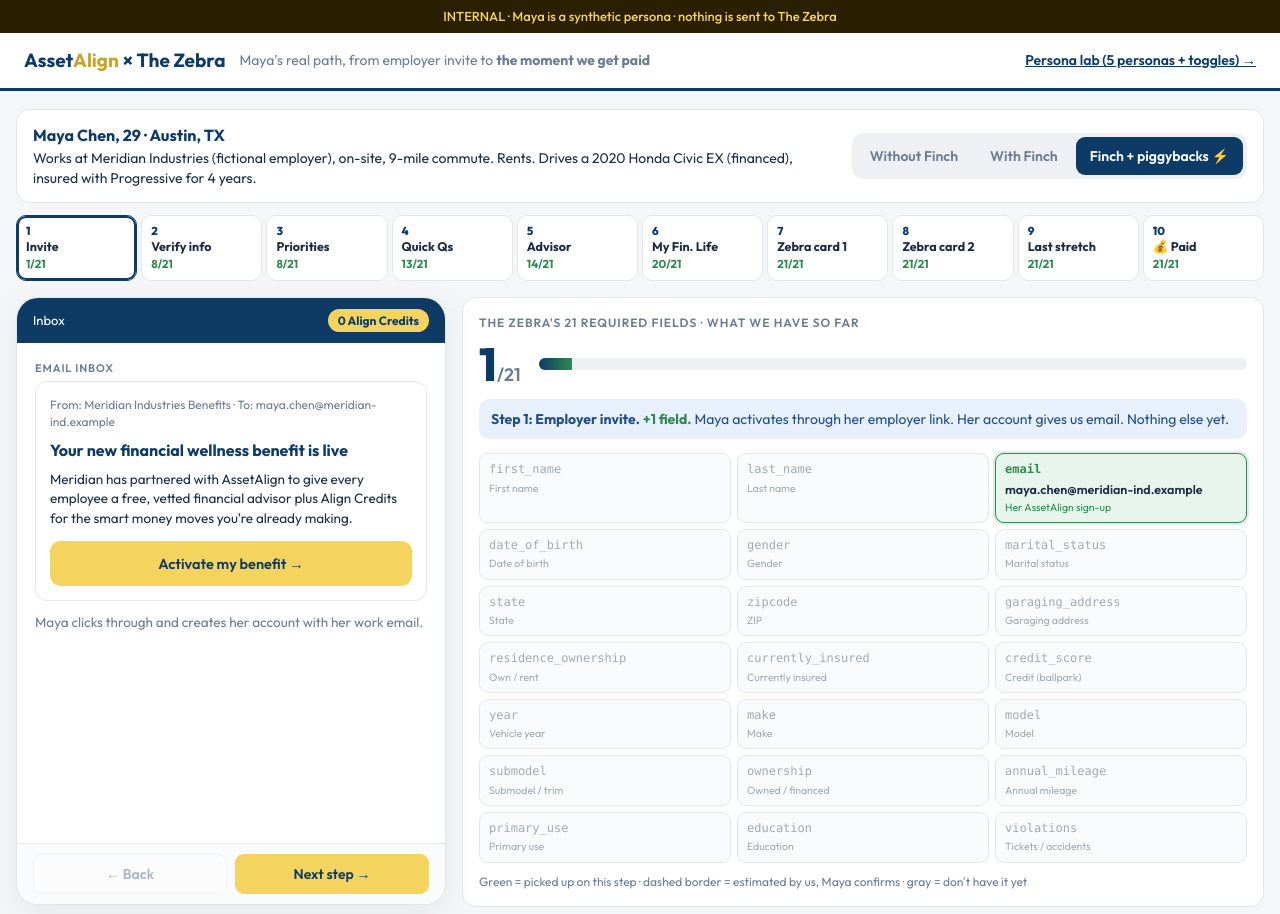
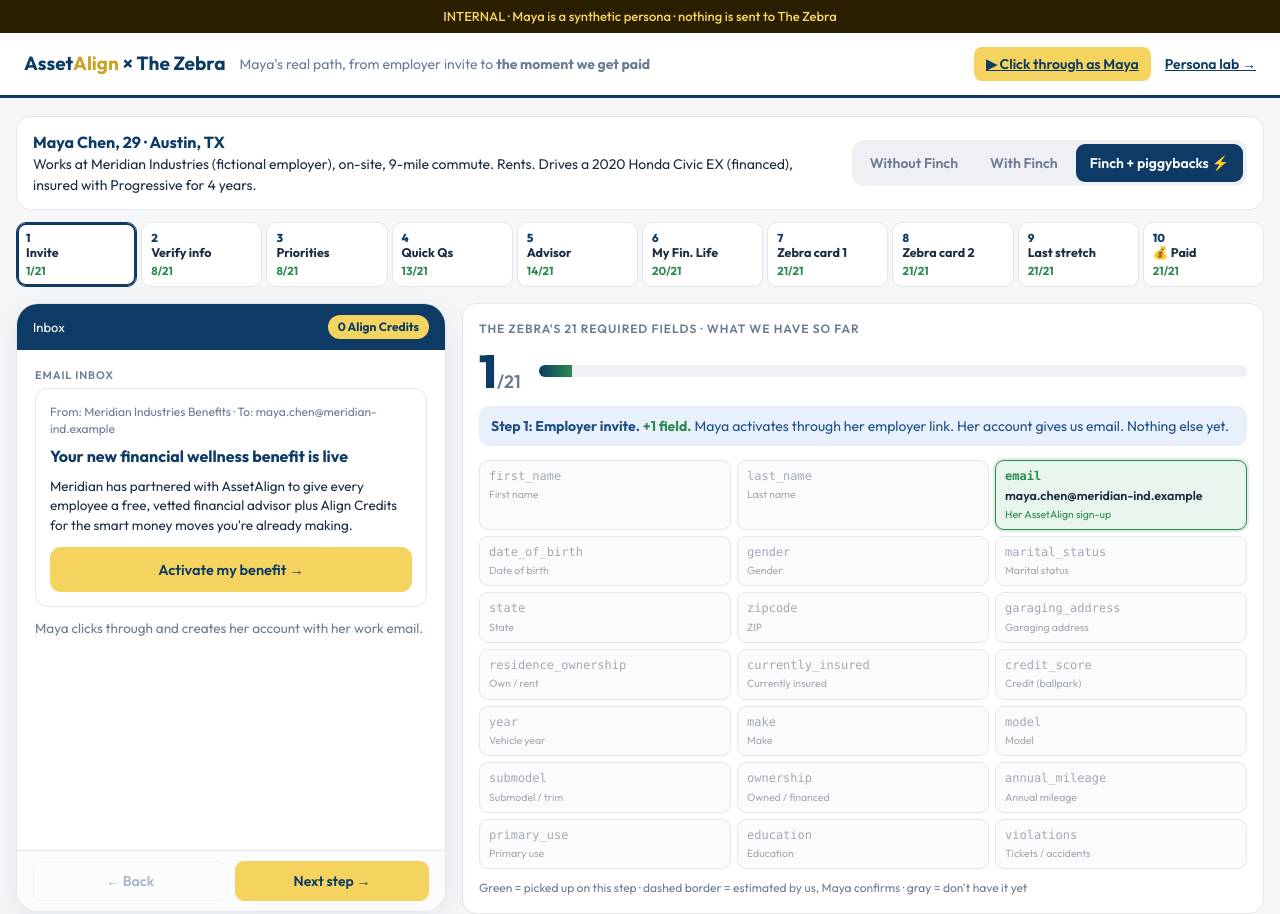
Before and after one commit to AssetAlign/assetalign-zebra-revenue-lab, a plain HTML site: page index.html in a window 1280 px wide. Shown: the top 914 px of the page. Drawn offline with Linux system fonts and the light colour scheme.

Commit message:
Member walkthrough

```diff
--- a/index.html
+++ b/index.html
@@ -111,7 +111,8 @@ table.cmp td.num{font-weight:800;color:var(--navy);font-size:16px;white-space:no
 <header>
   <div class="logo">Asset<span>Align</span> × The Zebra</div>
   <div class="sub">Maya's real path, from employer invite to <b>the moment we get paid</b></div>
-  <a href="lab.html">Persona lab (5 personas + toggles) →</a>
+  <a href="walkthrough.html" style="background:#F4D35E;padding:7px 12px;border-radius:8px">▶ Click through as Maya</a>
+  <a href="lab.html" style="margin-left:0">Persona lab →</a>
 </header>
 
 <div class="wrap">
```
